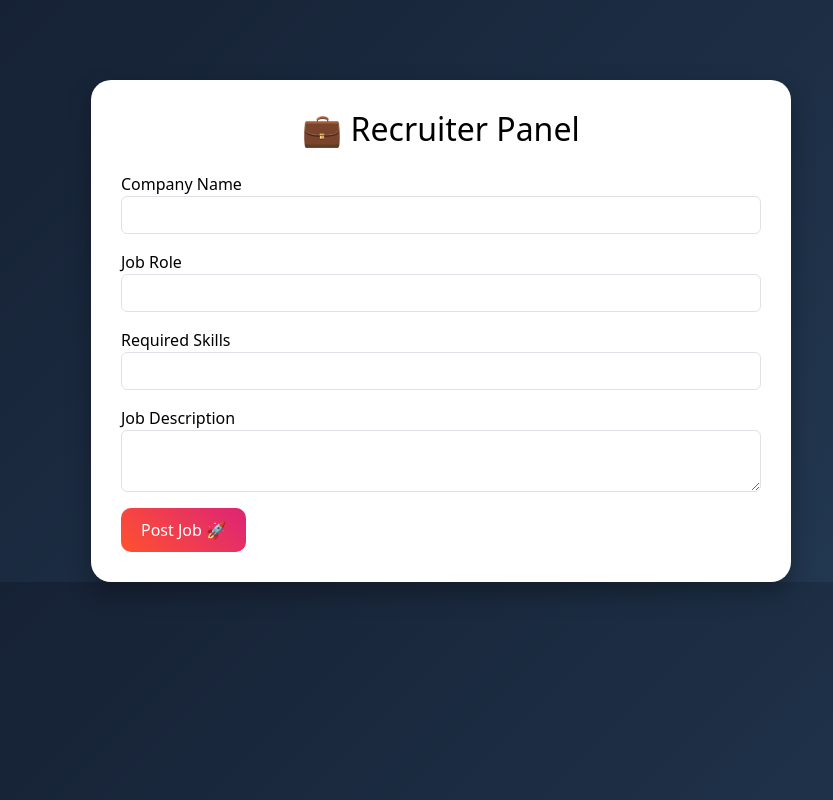
After one commit to KhushiiMishra/job-recommendation-system, a Flask app: page /recruiter in a window 1280 px wide. The commit adds this page. Shown: the whole page, without its empty margins (199-1032 px from the left). Run offline with Flask 3, Linux system fonts and the light colour scheme.

Commit message:
Added recriuter feature to post job

```diff
--- a/app.py
+++ b/app.py
@@ -215,6 +215,10 @@ def upload_file():
     jobs = match_jobs(resume_text, selected_role)
     scraped_jobs=scrape_jobs(selected_role)
 
+#recriuter
+@app.route('/recruiter')
+def recruiter():
+    return render_template('recruiter.html')
 
 
     # ✅ ATS Score
--- a/templates/index.html
+++ b/templates/index.html
@@ -10,6 +10,7 @@
     <button onclick="toggleMode()" class="btn btn-dark ms-2">
     🌙
     </button>
+    <a href="/recruiter" class="btn btn-danger ms-2">Recruiter</a>
     </div>
     <style>
         .dark-mode {
--- /dev/null
+++ b/templates/recruiter.html
@@ -0,0 +1,72 @@
+<!DOCTYPE html>
+<html>
+<head>
+    <title>Recruiter Panel</title>
+
+    <link href="https://cdn.jsdelivr.net/npm/bootstrap@5.3.0/dist/css/bootstrap.min.css" rel="stylesheet">
+
+    <style>
+        body{
+            background: linear-gradient(135deg,#141e30,#243b55);
+            color:white;
+        }
+
+        .panel{
+            max-width:700px;
+            margin:auto;
+            margin-top:80px;
+            background:white;
+            color:black;
+            padding:30px;
+            border-radius:20px;
+            box-shadow:0 10px 25px rgba(0,0,0,0.3);
+        }
+
+        .btn-post{
+            background:linear-gradient(45deg,#ff512f,#dd2476);
+            color:white;
+            border:none;
+            padding:10px 20px;
+            border-radius:10px;
+        }
+    </style>
+</head>
+
+<body>
+
+<div class="panel">
+
+    <h2 class="text-center mb-4">💼 Recruiter Panel</h2>
+
+    <form>
+
+        <div class="mb-3">
+            <label>Company Name</label>
+            <input type="text" class="form-control">
+        </div>
+
+        <div class="mb-3">
+            <label>Job Role</label>
+            <input type="text" class="form-control">
+        </div>
+
+        <div class="mb-3">
+            <label>Required Skills</label>
+            <input type="text" class="form-control">
+        </div>
+
+        <div class="mb-3">
+            <label>Job Description</label>
+            <textarea class="form-control"></textarea>
+        </div>
+
+        <button class="btn-post">
+            Post Job 🚀
+        </button>
+
+    </form>
+
+</div>
+
+</body>
+</html>
```
